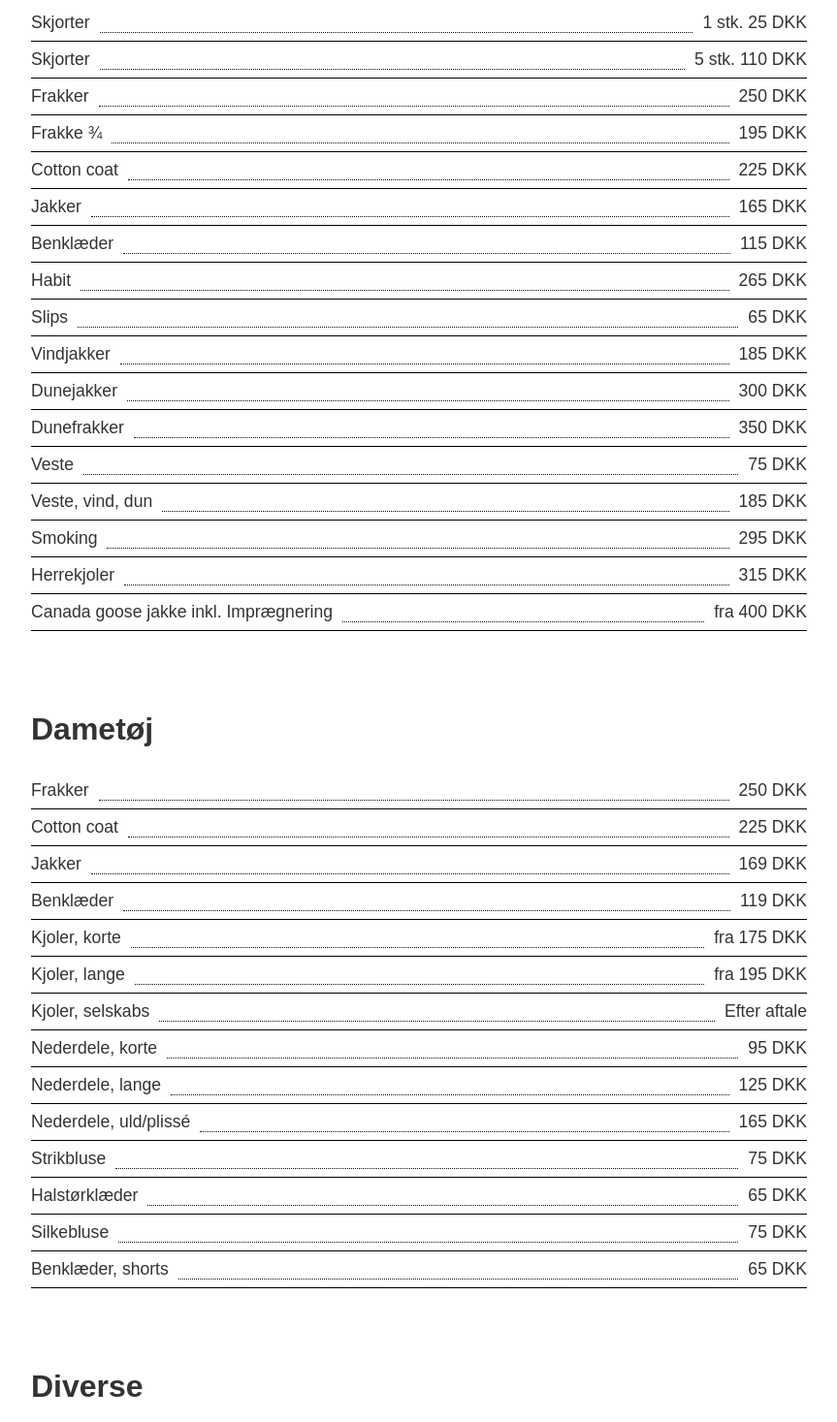
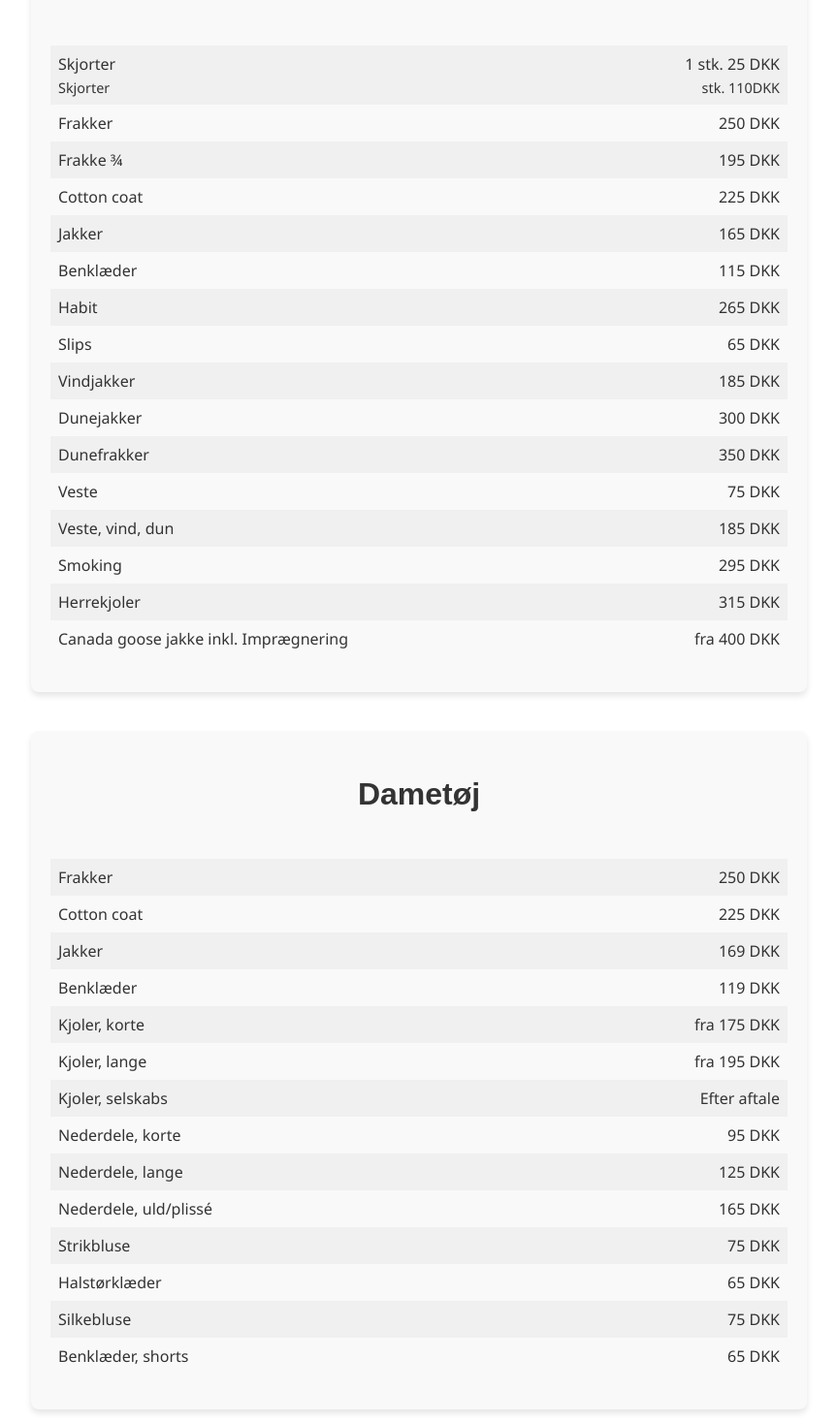
Before and after one commit to Laurapav1/trio-renseri, a Next.js app: page /priser in a window 1280 px wide. Shown: the part 203-1670 px from the top of the page at 97% size, without its empty margins (208-1071 px from the left). Built offline with nearby package versions, Linux system fonts and the light colour scheme.

Commit message:
prisliste ændret i layout

```diff
--- a/app/priser/page.tsx
+++ b/app/priser/page.tsx
@@ -14,29 +14,28 @@ export default function Prices() {
       <PriceList
         heading="Herretøj"
         items={[
-          { name: "Skjorter", price: "1 stk. 25 DKK", service: skjorteservice },
           {
             name: "Skjorter",
-            price: "5 stk. 110 DKK",
+            prices: ["1 stk. 25 DKK", "stk. 110DKK"],
             service: skjorteservice,
           },
-          { name: "Frakker", price: "250 DKK" },
-          { name: "Frakke ¾", price: "195 DKK" },
-          { name: "Cotton coat", price: "225 DKK" },
-          { name: "Jakker", price: "165 DKK" },
-          { name: "Benklæder", price: "115 DKK" },
-          { name: "Habit", price: "265 DKK" },
-          { name: "Slips", price: "65 DKK" },
-          { name: "Vindjakker", price: "185 DKK" },
-          { name: "Dunejakker", price: "300 DKK" },
-          { name: "Dunefrakker", price: "350 DKK" },
-          { name: "Veste", price: "75 DKK" },
-          { name: "Veste, vind, dun", price: "185 DKK" },
-          { name: "Smoking", price: "295 DKK" },
-          { name: "Herrekjoler", price: "315 DKK" },
+          { name: "Frakker", prices: ["250 DKK"] },
+          { name: "Frakke ¾", prices: ["195 DKK"] },
+          { name: "Cotton coat", prices: ["225 DKK"] },
+          { name: "Jakker", prices: ["165 DKK"] },
+          { name: "Benklæder", prices: ["115 DKK"] },
+          { name: "Habit", prices: ["265 DKK"] },
+          { name: "Slips", prices: ["65 DKK"] },
+          { name: "Vindjakker", prices: ["185 DKK"] },
+          { name: "Dunejakker", prices: ["300 DKK"] },
+          { name: "Dunefrakker", prices: ["350 DKK"] },
+          { name: "Veste", prices: ["75 DKK"] },
+          { name: "Veste, vind, dun", prices: ["185 DKK"] },
+          { name: "Smoking", prices: ["295 DKK"] },
+          { name: "Herrekjoler", prices: ["315 DKK"] },
           {
             name: "Canada goose jakke inkl. Imprægnering",
-            price: "fra 400 DKK",
+            prices: ["fra 400 DKK"],
           },
         ]}
         service={service}
@@ -44,35 +43,35 @@ export default function Prices() {
       <PriceList
         heading="Dametøj"
         items={[
-          { name: "Frakker", price: "250 DKK" },
-          { name: "Cotton coat", price: "225 DKK" },
-          { name: "Jakker", price: "169 DKK" },
-          { name: "Benklæder", price: "119 DKK" },
-          { name: "Kjoler, korte", price: "fra 175 DKK" },
-          { name: "Kjoler, lange", price: "fra 195 DKK" },
-          { name: "Kjoler, selskabs", price: "Efter aftale" },
-          { name: "Nederdele, korte", price: "95 DKK" },
-          { name: "Nederdele, lange", price: "125 DKK" },
-          { name: "Nederdele, uld/plissé", price: "165 DKK" },
-          { name: "Strikbluse", price: "75 DKK" },
-          { name: "Halstørklæder", price: "65 DKK" },
-          { name: "Silkebluse", price: "75 DKK" },
-          { name: "Benklæder, shorts", price: "65 DKK" },
+          { name: "Frakker", prices: ["250 DKK"] },
+          { name: "Cotton coat", prices: ["225 DKK"] },
+          { name: "Jakker", prices: ["169 DKK"] },
+          { name: "Benklæder", prices: ["119 DKK"] },
+          { name: "Kjoler, korte", prices: ["fra 175 DKK"] },
+          { name: "Kjoler, lange", prices: ["fra 195 DKK"] },
+          { name: "Kjoler, selskabs", prices: ["Efter aftale"] },
+          { name: "Nederdele, korte", prices: ["95 DKK"] },
+          { name: "Nederdele, lange", prices: ["125 DKK"] },
+          { name: "Nederdele, uld/plissé", prices: ["165 DKK"] },
+          { name: "Strikbluse", prices: ["75 DKK"] },
+          { name: "Halstørklæder", prices: ["65 DKK"] },
+          { name: "Silkebluse", prices: ["75 DKK"] },
+          { name: "Benklæder, shorts", prices: ["65 DKK"] },
         ]}
         service={service}
       />
       <PriceList
         heading="Diverse"
         items={[
-          { name: "Gardiner", price: "135 DKK/bane" },
-          { name: "Pudestykker", price: "65 DKK" },
-          { name: "Klokkestrenge fra", price: "65 DKK" },
-          { name: "Soveposer fra", price: "195 DKK" },
-          { name: "Sengetæpper", price: "135 DKK" },
-          { name: "Hyndebetræk", price: "135 DKK" },
-          { name: "Dyne", price: "1 stk. 275 DKK" },
-          { name: "Dyne", price: "2 stk. 350 DKK" },
-          { name: "Pude", price: "150 DKK" },
+          { name: "Gardiner", prices: ["135 DKK/bane"] },
+          { name: "Pudestykker", prices: ["65 DKK"] },
+          { name: "Klokkestrenge fra", prices: ["65 DKK"] },
+          { name: "Soveposer fra", prices: ["195 DKK"] },
+          { name: "Sengetæpper", prices: ["135 DKK"] },
+          { name: "Hyndebetræk", prices: ["135 DKK"] },
+          { name: "Dyne", prices: ["1 stk. 275 DKK"] },
+          { name: "Dyne", prices: ["2 stk. 350 DKK"] },
+          { name: "Pude", prices: ["150 DKK"] },
         ]}
         service={service}
       />
@@ -83,7 +82,7 @@ export default function Prices() {
 
 interface PriceItem {
   name: string;
-  price: string;
+  prices: string[];
   service?: string;
 }
 
@@ -101,12 +100,18 @@ function PriceList({ heading, items, service }: PriceListContentProps) {
         <ul>
           {items.map((item) => (
             <li key={item.name}>
-              <span
-                className={service === item.service ? styles.highlighted : ""}
-              >
-                {item.name}
-              </span>{" "}
-              <span className={styles.dots}></span> <span>{item.price}</span>
+              {item.prices.map((price) => (
+                <div>
+                  <span
+                    className={
+                      service === item.service ? styles.highlighted : ""
+                    }
+                  >
+                    {item.name}
+                  </span>
+                  <span>{price}</span>
+                </div>
+              ))}
             </li>
           ))}
         </ul>
--- a/app/priser/priser.module.css
+++ b/app/priser/priser.module.css
@@ -7,12 +7,17 @@
 }
 
 .prisliste {
-  margin-top: 20px;
+  background-color: #f9f9f9;
+  padding: 20px;
+  border-radius: 8px;
+  box-shadow: 0 4px 6px rgba(0, 0, 0, 0.1);
+  text-align: center;
 }
 
 .prisliste h2 {
   font-size: 2rem;
   color: #333;
+  margin-bottom: 3rem;
 }
 
 .prisliste ul {
@@ -21,18 +26,32 @@
 }
 
 .prisliste ul li {
+  justify-content: space-between;
+  padding: 0.5rem;
+  font-size: 1.1rem;
+  color: #333;
+}
+
+.prisliste ul li div {
   display: flex;
   justify-content: space-between;
-  padding: 8px 0;
-  font-size: 1.1rem;
-  color: #333;
-  border-bottom: 1px solid black;
+  margin-bottom: 0.3rem;
+  font-size: 0.9rem;
+  font-family: "Segoe UI", Tahoma, Geneva, Verdana, sans-serif;
+  font-weight: 400;
 }
 
-.dots {
-  flex-grow: 1;
-  border-bottom: 1px dotted #0d0909;
-  margin: 0 10px;
+.prisliste ul li div:first-child {
+  font-size: 1rem;
+  font-weight: 500;
+}
+
+.prisliste ul li div:last-child {
+  margin-bottom: 0;
+}
+
+.prisliste ul li:nth-child(odd) {
+  background-color: hsl(0, 0%, 94%);
 }
 
 .tilbud {
@@ -52,7 +71,6 @@
   font-weight: bold;
 }
 
-
 .tilbudContainer {
   margin-top: 40px;
   padding: 20px;
```
